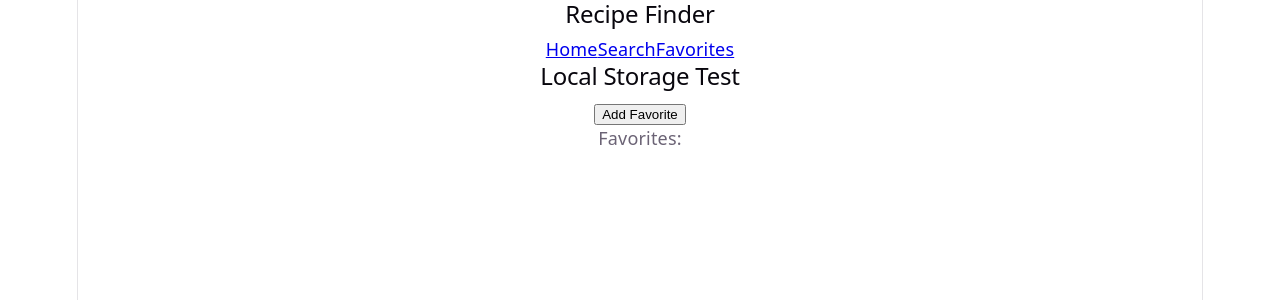
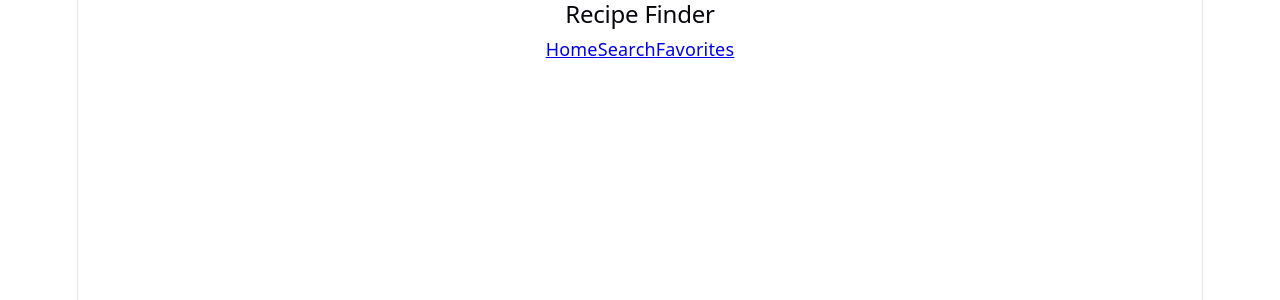
Before and after one commit to divzmadhu/mod-10-sba-recipe-discovery-app, a React (Vite) app: page /search in a window 1280 px wide. Shown: the top 300 px of the page. Built offline with nearby package versions, Linux system fonts and the light colour scheme.

Commit message:
Remove temporary LocalStorage test component

```diff
--- a/src/App.jsx
+++ b/src/App.jsx
@@ -4,14 +4,14 @@ import Home from "./Pages/Home/Home";
 import Category from "./Pages/Category/Category";
 import RecipeDetails from "./Pages/RecipeDetails/RecipeDetails";
 import Navbar from "./components/Navbar/Navbar";
-import LocalStorageTest from "./components/LocalStorageTest/LocalStorageTest";
+
 
 
 export default function App() {
   return (
     <div>
       <Navbar />
-      <LocalStorageTest />
+
       <Routes>
         <Route path="/" element={<Home />} />
         <Route
--- a/src/components/LocalStorageTest/LocalStorageTest.jsx
+++ /dev/null
@@ -1,21 +0,0 @@
-import useLocalStorage from "../../hooks/useLocalStorage";
-
-export default function LocalStorageTest() {
-    const [favorites, setFavorites] = useLocalStorage("favorites", []);
-
-    function addFavorite() {
-        setFavorites([...favorites, "Test Recipe"]);
-    }
-
-    return (
-        <div>
-            <h2>Local Storage Test</h2>
-
-            <button onClick={addFavorite}>
-                Add Favorite
-            </button>
-
-            <p>Favorites: {favorites.join(", ")}</p>
-        </div>
-    );
-}
```
